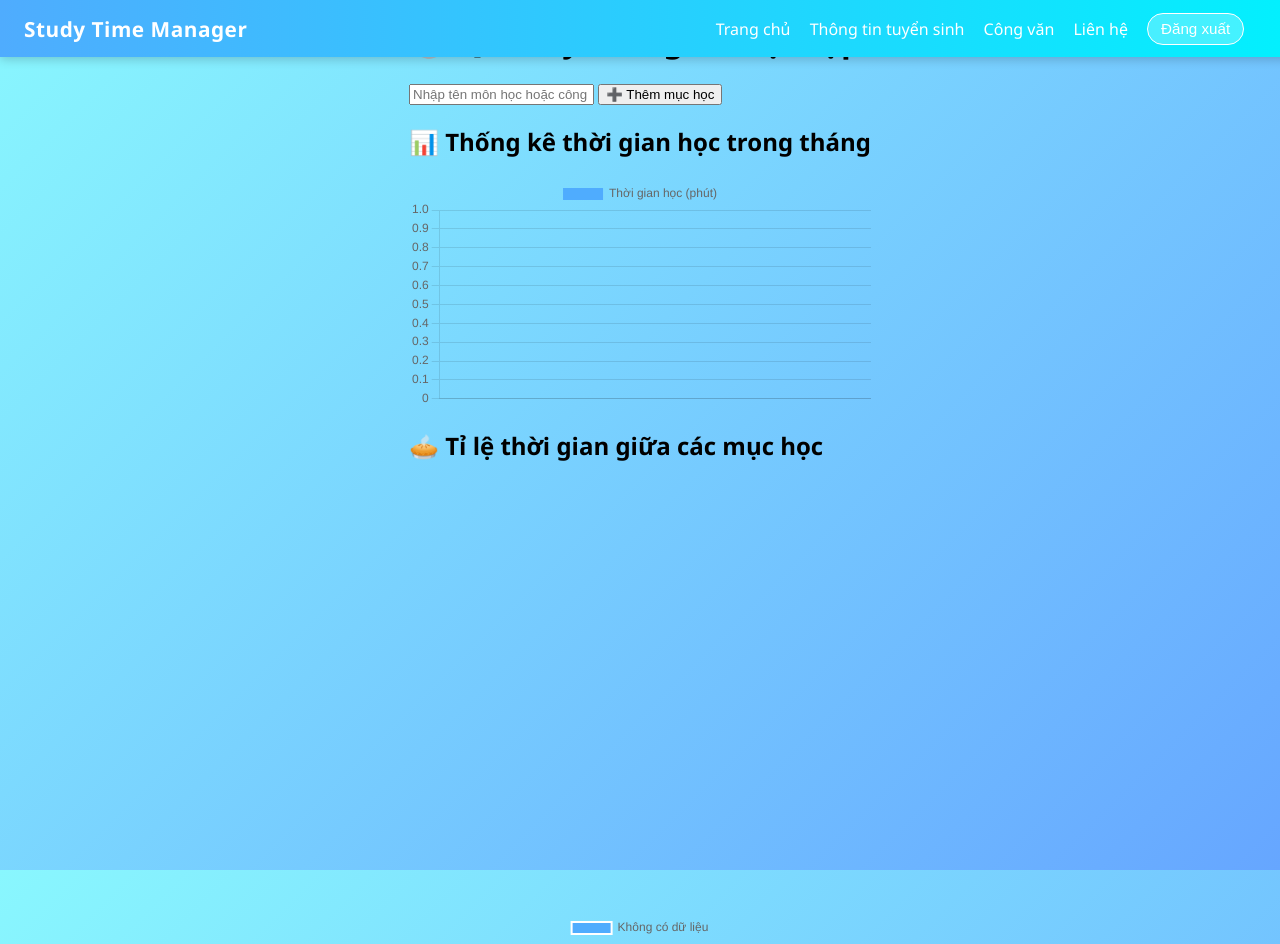
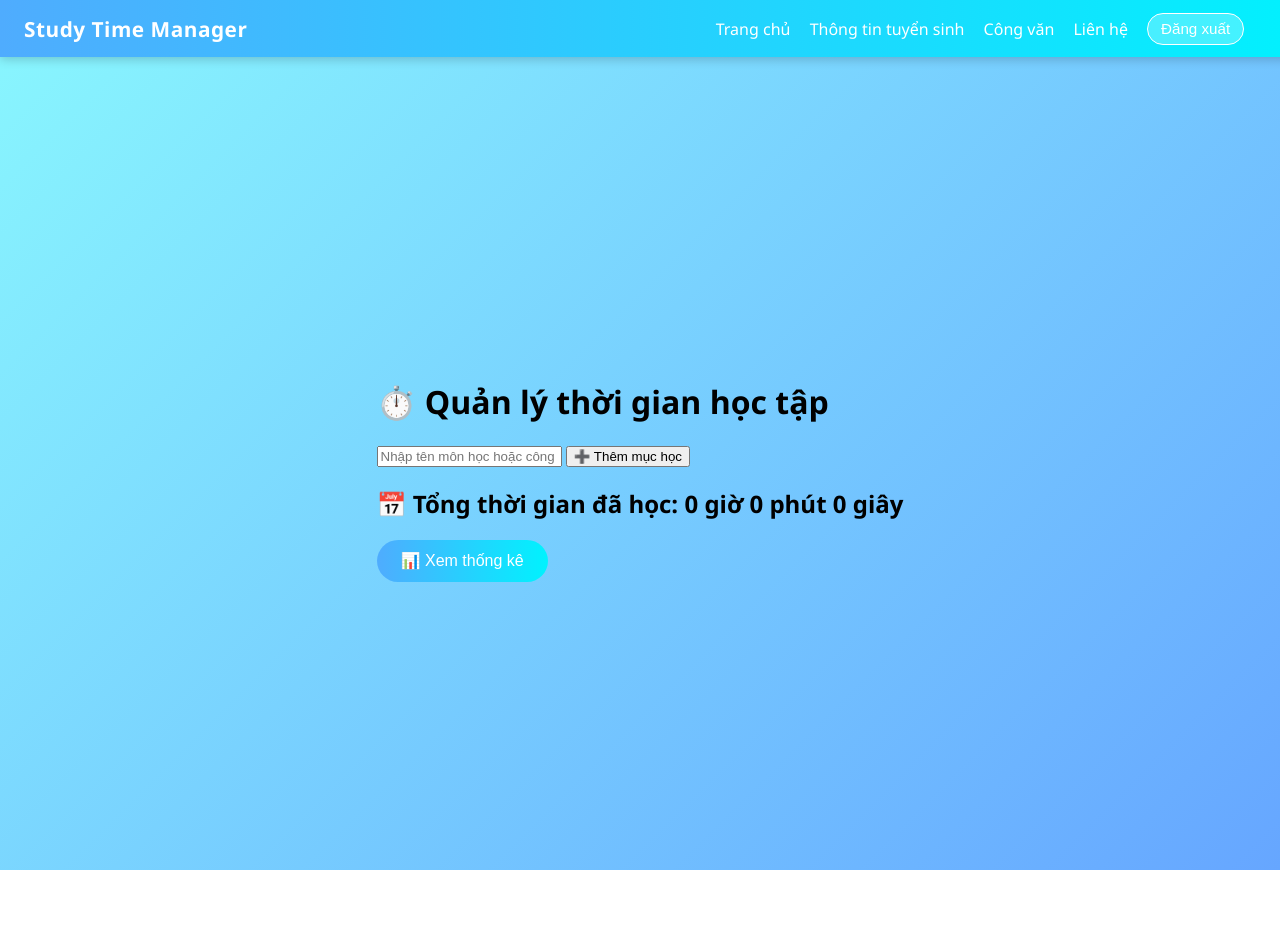
Before and after one commit to taithan100308-beep/unipath, a plain HTML site: page study.html in a window 1280 px wide. After the commit the page ends 870 px from the top, so only its background shows below. Drawn offline with nearby package versions, Linux system fonts and the light colour scheme; no server answers.

Commit message:
Update study.html

```diff
--- a/study.html
+++ b/study.html
@@ -22,6 +22,7 @@
   </div>
 </nav>
 <!-- 🌟 PHẦN MỚI TRONG study.html -->
+<!-- 🌟 study.html -->
 <div class="study-container">
   <h1>⏱️ Quản lý thời gian học tập</h1>
 
@@ -34,12 +35,13 @@
   <!-- Danh sách các mục học -->
   <div id="taskList" class="task-list"></div>
 
-<div class="chart-section">
-    <h2>📊 Thống kê thời gian học trong tháng</h2>
-    <canvas id="barChart"></canvas>
+  <!-- Tổng thời gian -->
+  <div class="total-time">
+    <h2>📅 Tổng thời gian đã học: <span id="totalTime">0 giờ 0 phút 0 giây</span></h2>
+  </div>
 
-    <h2>🥧 Tỉ lệ thời gian giữa các mục học</h2>
-    <canvas id="pieChart"></canvas>
+  <div class="view-stats">
+    <button onclick="window.location.href='stats.html'" class="test-btn blue">📊 Xem thống kê</button>
   </div>
 </div>
 
```
